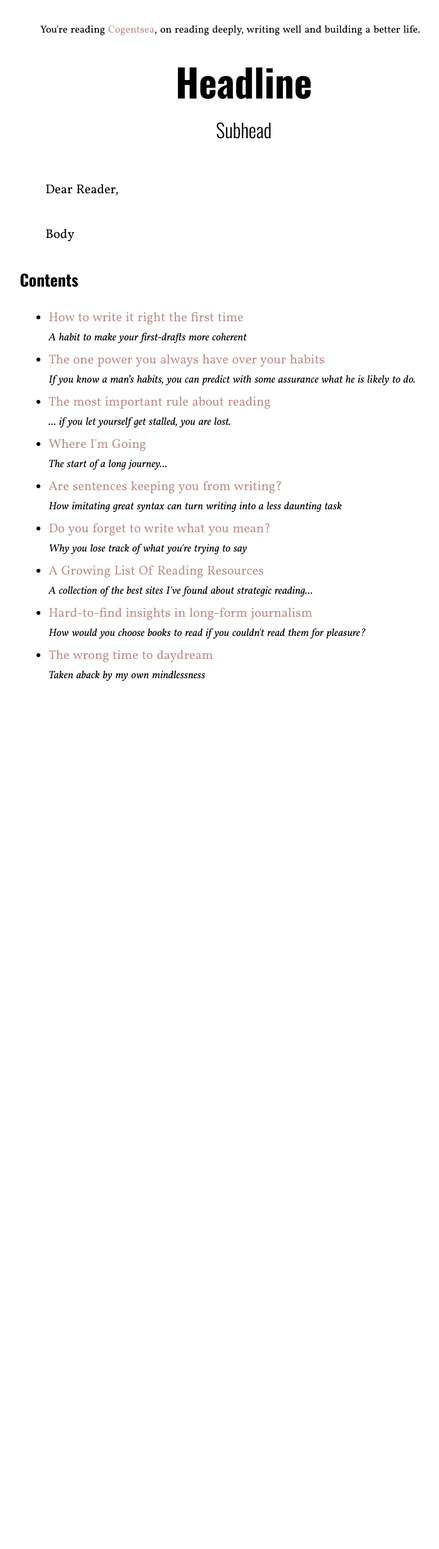
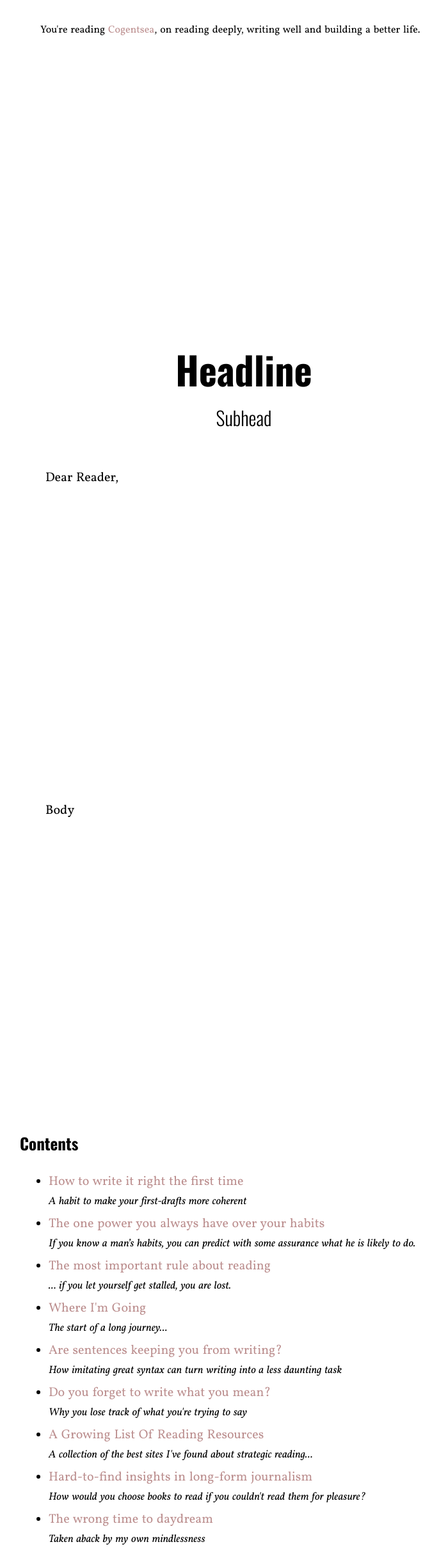
Before and after one commit to jacksoncusick/cogentsea, a Jekyll site: the page built from index.html, in a window 1280 px wide. Shown: the whole page at 64% size, without its empty margins (259-945 px from the left). Built offline with Jekyll 4.4.1, drawn with Linux system fonts in a browser that asks for light colours; the list of posts is cut into pages by our own code; before the commit the page ends 1118 px from its top, so only the background shows below that.

Commit message:
Update og_main.css

```diff
--- a/stylesheets/og_main.css
+++ b/stylesheets/og_main.css
@@ -70,6 +70,8 @@ p, ul, ol {
 	line-height: 30px;
 	margin: 1.556em 0;
 	color: #000000;
+	font-size: 20px;
+	height: 480px;
 }
 p {
 	margin: 2em;
```
